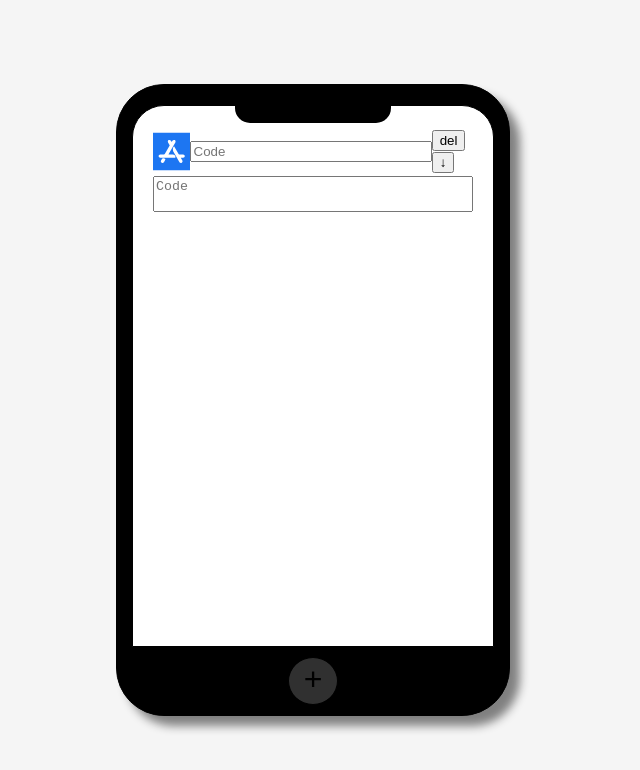
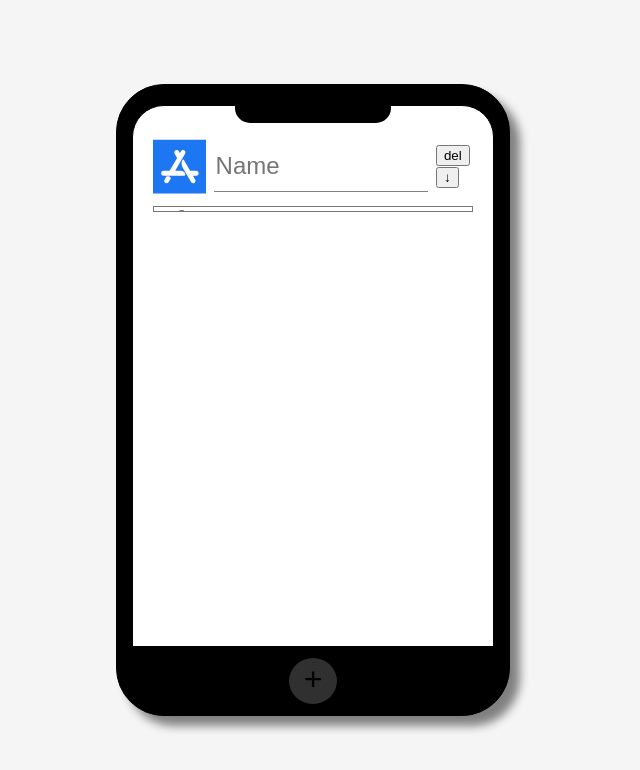
Before and after one commit to SergeyTkachenko-Cj/apps-list, a React (Create React App) app: page / in a window 1280 px wide. Shown: the top 770 px of the page, without its empty margins (327-967 px from the left). Built offline with nearby package versions, Linux system fonts and the light colour scheme.

Commit message:
cards styling + dropdown area

```diff
--- a/src/App.css
+++ b/src/App.css
@@ -50,15 +50,29 @@ body .App .screen .card .input_text, body .screen .screen .card .input_name,
 body .screen .screen .card .input_text {
   display: block;
   width: 100%;
+  resize: none;
+  font-size: 1rem;
+  outline: none;
+  background-color: transparent;
 }
-html .App .screen .card .input_text, html .screen .screen .card .input_text, body .App .screen .card .input_text, body .screen .screen .card .input_text {
-  resize: none;
+html .App .screen .card .input_name, html .screen .screen .card .input_name, body .App .screen .card .input_name, body .screen .screen .card .input_name {
+  height: 3rem;
+  margin: 0.5rem;
+  border: none;
+  border-bottom: 1px solid grey;
+  font-size: 1.5rem;
 }
-html .App .screen .card .input_text_collapse_in, html .screen .screen .card .input_text_collapse_in, body .App .screen .card .input_text_collapse_in, body .screen .screen .card .input_text_collapse_in {
-  height: 20px;
+html .App .screen .card .trans_on, html .screen .screen .card .trans_on, body .App .screen .card .trans_on, body .screen .screen .card .trans_on {
+  transition: height 0.5s;
 }
-html .App .screen .card .input_text_collapse_out, html .screen .screen .card .input_text_collapse_out, body .App .screen .card .input_text_collapse_out, body .screen .screen .card .input_text_collapse_out {
-  height: 50px;
+html .App .screen .card .trans_off, html .screen .screen .card .trans_off, body .App .screen .card .trans_off, body .screen .screen .card .trans_off {
+  transition: none;
+}
+html .App .screen .card .in, html .screen .screen .card .in, body .App .screen .card .in, body .screen .screen .card .in {
+  height: 0px;
+}
+html .App .screen .card .out, html .screen .screen .card .out, body .App .screen .card .out, body .screen .screen .card .out {
+  height: 70px;
 }
 html .App .btn, html .screen .btn, body .App .btn, body .screen .btn {
   width: 50px;
--- a/src/App.js
+++ b/src/App.js
@@ -23,10 +23,11 @@ class App extends React.Component {
   handlePlus = () => {
     this.setState(prev => {
       return prev.todos.push({
-        text: 'Code',
+        text: ['Name', 'Info'],
         finished: false,
         valueName: '',
         valueText: '',
+        drag: false,
         menu: false,
         color: this.logoColorHandle()
       });
@@ -81,6 +82,16 @@ class App extends React.Component {
     }
   }
 
+  onDragStart = result => {
+    const {draggableId} = result;
+    this.setState(prev => {
+      return prev.todos.map((item, index) => {
+        if (draggableId.toString() === index) item.drag = false;
+        return item
+      });
+    });
+  }
+
   onDragEnd = result => {
     const {destination, source} = result;
 
@@ -95,6 +106,7 @@ class App extends React.Component {
     }
 
     const arr = [...this.state.todos];
+    arr.forEach(i => i.drag = true);
     const splce = arr.splice(source.index, 1);
     arr.splice(destination.index, 0, splce[0]);
 
@@ -114,7 +126,7 @@ class App extends React.Component {
                                                   />);
 
     return (
-      <DragDropContext onDragEnd={this.onDragEnd}>
+      <DragDropContext onDragEnd={this.onDragEnd} onDragStart={this.onDragStart}>
       <div className="App">
         <div className="iphone-top"></div>
         <div className="screen">
--- a/src/App.scss
+++ b/src/App.scss
@@ -48,18 +48,39 @@ html, body {
                         .input_text {
                         display: block;
                         width: 100%;
+                        resize: none;
+                        font-size: 1rem;
+                        outline: none;
+                        // transition: height .5s;
+                        background-color: transparent;
                         }
 
-                        .input_text {
-                            resize: none;
+                        .input_name {
+                            height: 3rem;
+                            margin: .5rem;
+                            border: none;
+                            border-bottom: 1px solid grey;
+                            font-size: 1.5rem;
                         }
 
-                .input_text_collapse_in {
-                    height: 20px;
+                        .trans_on {
+                            transition: height .5s;
+                        }
+
+                        .trans_off {
+                            transition: none;
+                        }
+
+                .in {
+                    height: 0px;
+                    // border: none;
+                    // display: none;
                 }
 
-                .input_text_collapse_out {
-                    height: 50px;
+                .out {
+                    height: 70px;
+                    // border: 1px solid grey;
+                    // display: block;
                 }
             }
         }
--- a/src/Item.js
+++ b/src/Item.js
@@ -20,23 +20,11 @@ function Item(props) {
                     <input
                         type="text"
                         className="input_name"
-                        placeholder={props.prps.text}
+                        placeholder={props.prps.text[0]}
                         onChange={event => props.funcIII(event, props.prps, 'valueName')}
                         value={props.prps.valueName}
                     >
                     </input>
-                    {/* <textarea
-                        type="text"
-                        className='input_text'
-                        placeholder={props.prps.text}
-                        onChange={event => props.funcIII(event, props.prps, 'valueText')}
-                        value={props.prps.valueText}
-                        /> */}
-                    {/* <input
-                        type="checkbox"
-                        checked={props.prps.finished}
-                        onChange={() => props.funcI(props.prps)}>
-                    </input> */}
                     <div>
                         <button onClick={() => props.funcII(props.id)}>del</button>
                         <button onClick={() => props.funcV(props.prps)}>&darr;</button>
@@ -45,8 +33,8 @@ function Item(props) {
             <div className="card">
                 <textarea
                     type="text"
-                className='input_text'
-                placeholder={props.prps.text}
+                    className={`input_text ${props.prps.drag ? 'trans_on' : 'trans_off'} ${props.prps.menu ? 'out' : 'in'}`}
+                    placeholder={props.prps.text[1]}
                     onChange={event => props.funcIII(event, props.prps, 'valueText')}
                     value={props.prps.valueText}
                 />
--- a/src/Items.js
+++ b/src/Items.js
@@ -1,10 +1,11 @@
 
 const Items = [
     {
-        text: 'Code',
+        text: ['Name', 'Info'],
         finished: false,
         valueName: '',
         valueText: '',
+        drag: true,
         menu: false,
         color: '#1d76f2'
     }
--- a/src/Svg.js
+++ b/src/Svg.js
@@ -3,7 +3,7 @@ import React from 'react';
 export default function Svg(props) {
 
     return (
-            <svg height="50" width="50" xmlns="http://www.w3.org/2000/svg"
+            <svg height="80" width="80" xmlns="http://www.w3.org/2000/svg"
             viewBox="0 0 1000 1000">
               <path d="M0 0h1024v1024H0z" fill={props.nextClr}/>
               <path d="M333 745.5l.095.03-34.547 59.837c-12.61 21.842-40.541 29.326-62.383 16.715-21.841-12.609-29.325-40.54-16.715-62.382l25.45-44.08 2.442-4.23c4.362-6.271 15.126-17.089 36.657-15.056 0 0 50.667 5.499 54.333 31.833.001 0 .501 8.666-5.332 17.333zm489.998-152.833H715.267c-7.336-.491-10.541-3.111-11.798-4.634l-.08-.139L588.066 388.15l-.149.1-6.917-9.917c-11.334-17.333-29.333 27-29.333 27-21.49 49.399 3.049 105.564 11.606 122.539l160.176 277.433c12.609 21.842 40.54 29.326 62.382 16.715 21.841-12.609 29.325-40.54 16.715-62.382l-40.054-69.374c-.775-1.68-2.126-6.245 6.088-6.263h54.418c25.221 0 45.667-20.446 45.667-45.667s-20.446-45.667-45.667-45.667zM613.75 654.75S619.5 684 597.25 684H575v.001H198.999c-25.221 0-45.667-20.446-45.667-45.667s20.446-45.667 45.667-45.667h102.386c16.53-.958 20.449-10.5 20.449-10.5l.09.046 133.648-231.486-.04-.008c2.437-4.472.408-8.697.055-9.366l-44.137-76.447c-12.611-21.842-5.127-49.772 16.715-62.382 21.842-12.611 49.771-5.127 62.382 16.715l20.47 35.456 20.434-35.393c12.61-21.842 40.54-29.326 62.382-16.715s29.326 40.541 16.715 62.382L424.573 587.086c-.813 1.961-1.062 5.039 4.988 5.581h111.165l.024 1.083s64.25 1 73 61z" fill="#fff"/>
```
Also changed, not shown: 1 other file (tests, documents, lock files or other folders). Lines whose indentation alone changed are shown as unchanged.
